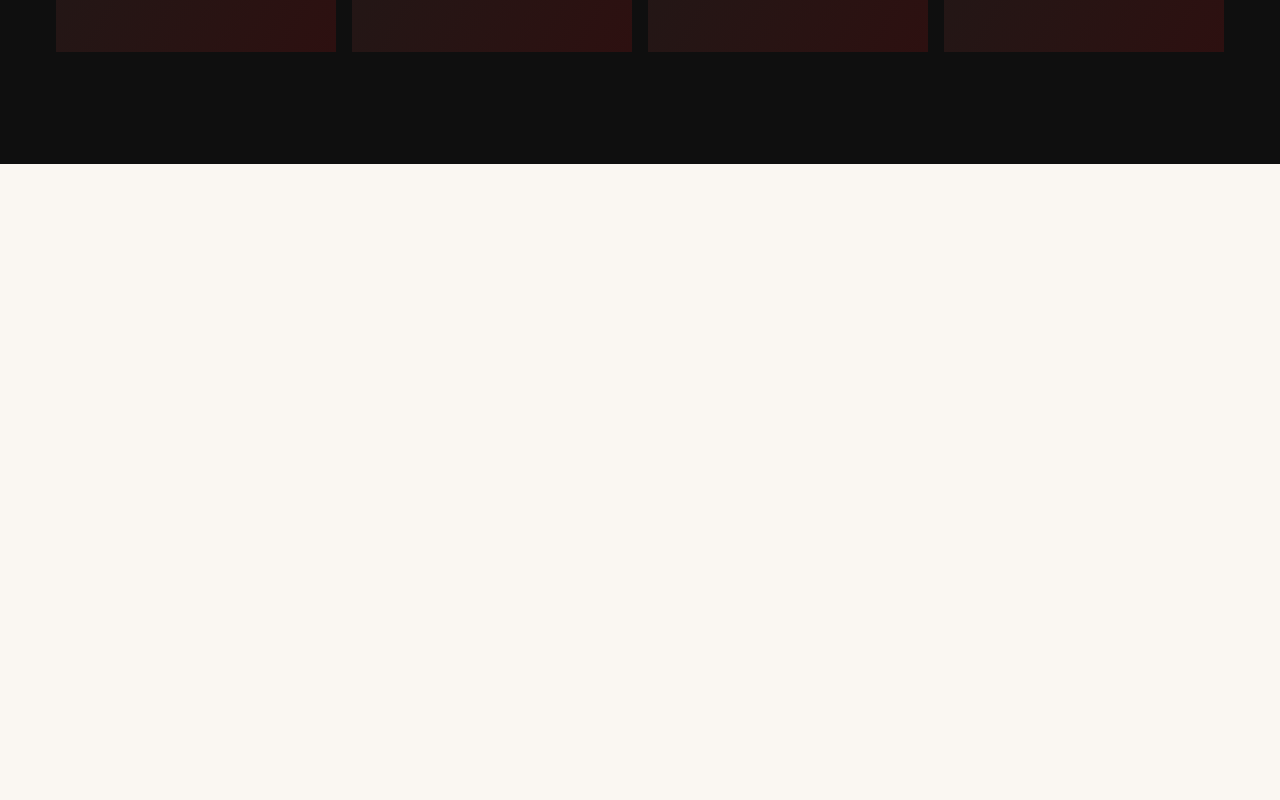
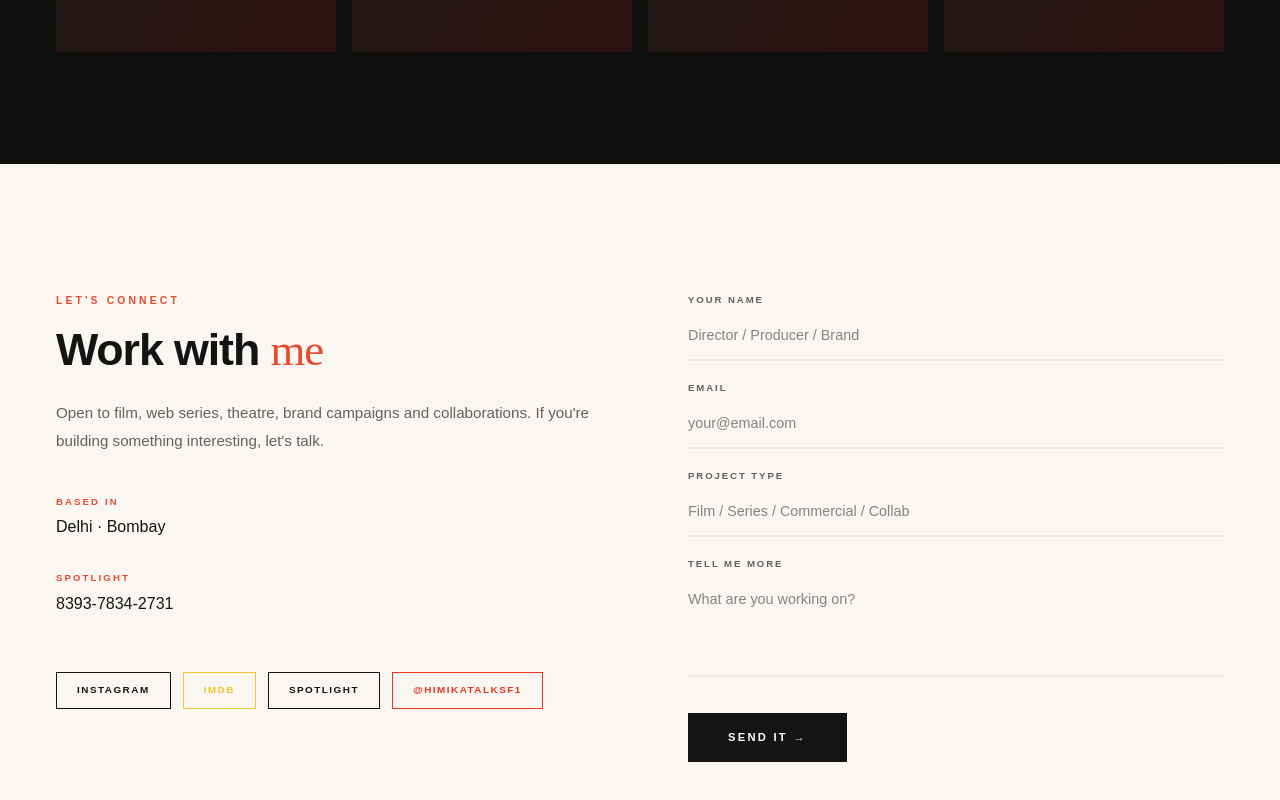
Before and after one commit to mtforstartups-hub/himika-portfolio, a SvelteKit app: page / in a window 1280 px wide. Shown: the part 6983-7783 px from the top of the page. Before the commit the page ends 7147 px from the top, so only its background shows below. Built offline with nearby package versions, Linux system fonts and the light colour scheme; a web font is replaced by a local one.

Commit message:
Added Contact

```diff
--- /dev/null
+++ b/src/lib/components/Contact.svelte
@@ -0,0 +1,171 @@
+<script lang="ts">
+	import { reveal } from '$lib/actions/reveal';
+
+	let visible = $state(false);
+</script>
+
+<section
+	id="contact"
+	use:reveal={(v) => (visible = v)}
+	class="contact bg-canvas px-6 py-16 md:px-14 md:py-32"
+>
+	<div class="contact-inner grid grid-cols-1 items-start gap-12 md:grid-cols-2 md:gap-24">
+		<!-- Left Side: Info & Links -->
+		<div class="flex flex-col">
+			<p
+				class="section-eyebrow mb-4 font-syne text-[0.65rem] font-bold tracking-[0.3em] text-ember uppercase transition-all duration-800 {visible
+					? 'translate-y-0 opacity-100'
+					: 'translate-y-7 opacity-0'}"
+			>
+				Let's Connect
+			</p>
+			<h2
+				class="section-title text-clamp-title mb-6 font-syne leading-[1.1] font-extrabold tracking-tight transition-all delay-100 duration-800 {visible
+					? 'translate-y-0 opacity-100'
+					: 'translate-y-7 opacity-0'}"
+			>
+				Work with <em class="font-display font-normal text-ember not-italic">me</em>
+			</h2>
+			<p
+				class="section-body mb-10 text-[0.95rem] leading-[1.85] font-light text-slate transition-all delay-200 duration-800 {visible
+					? 'translate-y-0 opacity-100'
+					: 'translate-y-7 opacity-0'}"
+			>
+				Open to film, web series, theatre, brand campaigns and collaborations. If you're building
+				something interesting, let's talk.
+			</p>
+
+			<div
+				class="transition-all delay-200 duration-800 {visible
+					? 'translate-y-0 opacity-100'
+					: 'translate-y-7 opacity-0'}"
+			>
+				<div class="contact-info-item mb-8">
+					<div
+						class="contact-info-label mb-1.5 font-syne text-[0.6rem] font-bold tracking-[0.22em] text-ember uppercase"
+					>
+						Based in
+					</div>
+					<div class="contact-info-value text-base font-light text-charcoal">Delhi · Bombay</div>
+				</div>
+				<div class="contact-info-item mb-8">
+					<div
+						class="contact-info-label mb-1.5 font-syne text-[0.6rem] font-bold tracking-[0.22em] text-ember uppercase"
+					>
+						Spotlight
+					</div>
+					<div class="contact-info-value text-base font-light text-charcoal">8393-7834-2731</div>
+				</div>
+			</div>
+
+			<div
+				class="contact-links mt-6 flex flex-wrap gap-3 transition-all delay-300 duration-800 {visible
+					? 'translate-y-0 opacity-100'
+					: 'translate-y-7 opacity-0'}"
+			>
+				<a
+					href="https://www.instagram.com/himika_bose"
+					target="_blank"
+					rel="external"
+					class="contact-link border border-charcoal px-5 py-2.5 font-syne text-[0.62rem] font-bold tracking-[0.15em] text-charcoal uppercase transition-all duration-250 hover:bg-charcoal hover:text-canvas"
+				>
+					Instagram
+				</a>
+				<a
+					href="https://www.imdb.com/name/nm8479608/"
+					target="_blank"
+					rel="external"
+					class="contact-link border border-goldenrod px-5 py-2.5 font-syne text-[0.62rem] font-bold tracking-[0.15em] text-goldenrod uppercase transition-all duration-250 hover:bg-goldenrod hover:text-charcoal"
+				>
+					IMDb
+				</a>
+				<a
+					href="https://www.spotlight.com/8393-7834-2731"
+					target="_blank"
+					rel="external"
+					class="contact-link border border-charcoal px-5 py-2.5 font-syne text-[0.62rem] font-bold tracking-[0.15em] text-charcoal uppercase transition-all duration-250 hover:bg-charcoal hover:text-canvas"
+				>
+					Spotlight
+				</a>
+				<a
+					href="https://www.instagram.com/himikatalksf1"
+					target="_blank"
+					rel="external"
+					class="contact-link border border-vermillion px-5 py-2.5 font-syne text-[0.62rem] font-bold tracking-[0.15em] text-vermillion uppercase transition-all duration-250 hover:bg-vermillion hover:text-white"
+				>
+					@himikatalksf1
+				</a>
+			</div>
+		</div>
+
+		<!-- Right Side: Form -->
+		<div
+			class="contact-form flex flex-col gap-5 transition-all delay-100 duration-800 {visible
+				? 'translate-y-0 opacity-100'
+				: 'translate-y-7 opacity-0'}"
+		>
+			<div class="form-group flex flex-col gap-1.5">
+				<label
+					for="name"
+					class="form-label font-syne text-[0.6rem] font-bold tracking-[0.2em] text-slate uppercase"
+					>Your Name</label
+				>
+				<input
+					id="name"
+					class="form-input w-full border-b-2 border-linen bg-transparent py-3 font-sans text-[0.9rem] text-charcoal transition-colors duration-300 outline-none focus:border-ember"
+					type="text"
+					placeholder="Director / Producer / Brand"
+				/>
+			</div>
+			<div class="form-group flex flex-col gap-1.5">
+				<label
+					for="email"
+					class="form-label font-syne text-[0.6rem] font-bold tracking-[0.2em] text-slate uppercase"
+					>Email</label
+				>
+				<input
+					id="email"
+					class="form-input w-full border-b-2 border-linen bg-transparent py-3 font-sans text-[0.9rem] text-charcoal transition-colors duration-300 outline-none focus:border-ember"
+					type="email"
+					placeholder="your@email.com"
+				/>
+			</div>
+			<div class="form-group flex flex-col gap-1.5">
+				<label
+					for="type"
+					class="form-label font-syne text-[0.6rem] font-bold tracking-[0.2em] text-slate uppercase"
+					>Project Type</label
+				>
+				<input
+					id="type"
+					class="form-input w-full border-b-2 border-linen bg-transparent py-3 font-sans text-[0.9rem] text-charcoal transition-colors duration-300 outline-none focus:border-ember"
+					type="text"
+					placeholder="Film / Series / Commercial / Collab"
+				/>
+			</div>
+			<div class="form-group flex flex-col gap-1.5">
+				<label
+					for="details"
+					class="form-label font-syne text-[0.6rem] font-bold tracking-[0.2em] text-slate uppercase"
+					>Tell me more</label
+				>
+				<textarea
+					id="details"
+					class="form-textarea h-25 w-full resize-none border-b-2 border-linen bg-transparent py-3 font-sans text-[0.9rem] text-charcoal transition-colors duration-300 outline-none focus:border-ember"
+					placeholder="What are you working on?"
+				></textarea>
+			</div>
+			<button
+				class="form-submit mt-4 self-start bg-charcoal px-10 py-4 font-syne text-[0.7rem] font-bold tracking-[0.2em] text-white uppercase transition-colors duration-300 hover:bg-ember"
+			>
+				Send It →
+			</button>
+		</div>
+	</div>
+</section>
+
+<style>
+	.text-clamp-title {
+		font-size: clamp(2rem, 3.5vw, 3.2rem);
+	}
+</style>
--- a/src/lib/components/F1.svelte
+++ b/src/lib/components/F1.svelte
@@ -97,8 +97,10 @@
 					: 'translate-y-7 opacity-0'}"
 			>
 				{#each f1Stats as stat (stat.label)}
-					<div class="f1-stat border border-vermillion/25 bg-vermillion/5 p-6">
-						<div class="f1-stat-num font-syne text-3xl leading-none font-extrabold text-vermillion">
+					<div class="f1-stat border border-vermillion/25 bg-vermillion/5 p-3 md:p-6">
+						<div
+							class="f1-stat-num font-syne text-xl leading-none font-extrabold text-vermillion md:text-3xl"
+						>
 							{stat.num}
 						</div>
 						<div class="f1-stat-label mt-2 text-[0.7rem] font-light tracking-wide text-white/40">
@@ -147,7 +149,7 @@
 					alt="F1 racing"
 				/>
 				<span
-					class="f1-badge absolute top-[55%] left-[62%] rotate-3 bg-vermillion px-4 py-2 font-syne text-[0.58rem] font-extrabold tracking-[0.2em] text-white uppercase shadow-lg"
+					class="f1-badge absolute top-[55%] left-[62%] rotate-3 bg-vermillion px-2 py-1 font-syne text-[0.48rem] font-extrabold tracking-[0.2em] text-white uppercase shadow-lg md:px-4 md:py-2 md:text-[0.58rem]"
 				>
 					@himikatalksf1
 				</span>
--- a/src/routes/+page.svelte
+++ b/src/routes/+page.svelte
@@ -3,11 +3,12 @@
 	import Marquee from '$lib/components/Marquee.svelte';
 	import About from '$lib/components/About.svelte';
 	import Work from '$lib/components/Work.svelte';
-	import Brands from '$lib/components/Brands.svelte';
 	import F1 from '$lib/components/F1.svelte';
 	import Dance from '$lib/components/Dance.svelte';
 	import Gallery from '$lib/components/Gallery.svelte';
+	import Brands from '$lib/components/Brands.svelte';
 	import F1Videos from '$lib/components/F1Videos.svelte';
+	import Contact from '$lib/components/Contact.svelte';
 </script>
 
 <Hero />
@@ -30,3 +31,7 @@
 <Brands />
 
 <F1Videos />
+
+<div class="mx-6 h-px bg-linen md:mx-14"></div>
+
+<Contact />
```
